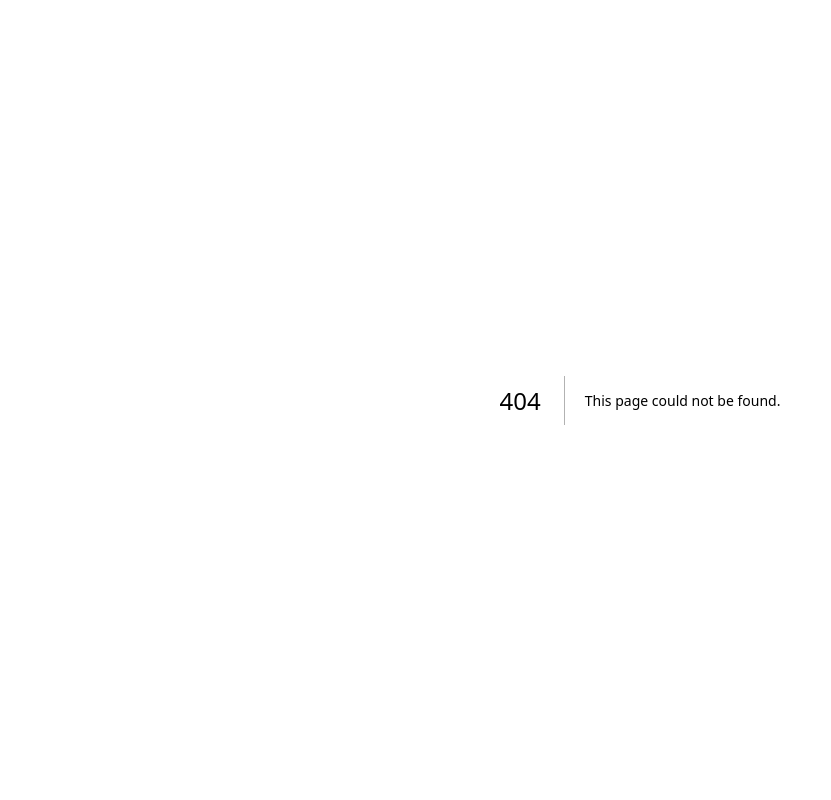
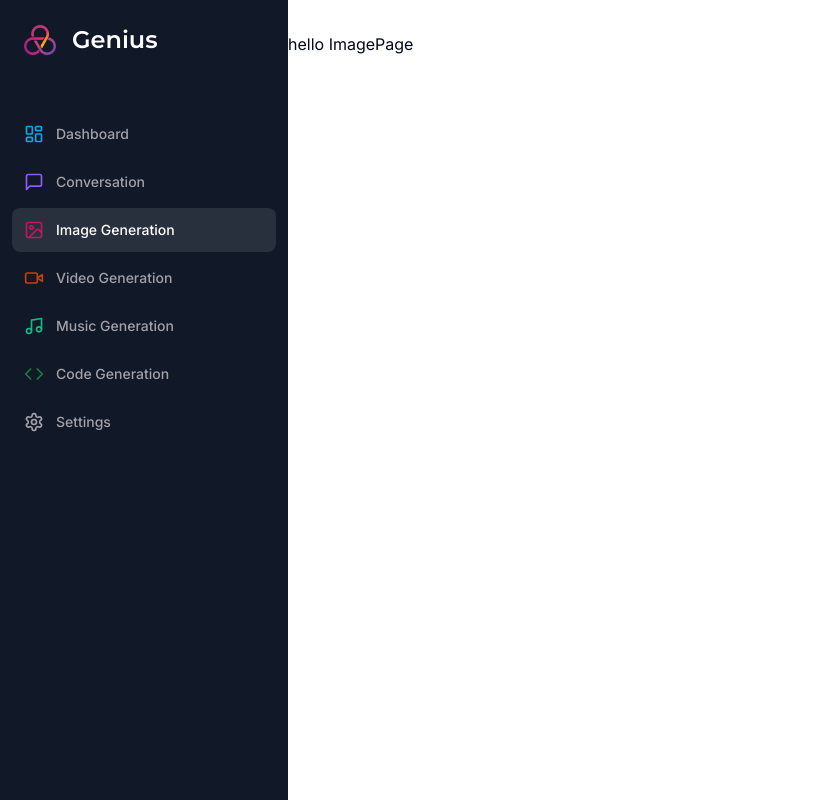
Before and after one commit to kbefff/ai-saas, a Next.js app: page /image in a window 1280 px wide. Before the commit this address had no page. Shown: the whole page, without its empty margins (0-831 px from the left). Built offline with nearby package versions, Linux system fonts and the light colour scheme.

Commit message:
add placeholders for other pages, update Images to include sizes

```diff
--- /dev/null
+++ b/app/(dashboard)/(routes)/image/page.tsx
@@ -0,0 +1,9 @@
+const ImagePage = () => {
+    return(
+        <div>
+            hello ImagePage
+        </div>
+    )
+}
+
+export default ImagePage
--- /dev/null
+++ b/app/(dashboard)/(routes)/music/page.tsx
@@ -0,0 +1,9 @@
+const MusicPage = () => {
+    return(
+        <div>
+            hello MusicPage
+        </div>
+    )
+}
+
+export default MusicPage
--- /dev/null
+++ b/app/(dashboard)/(routes)/settings/page.tsx
@@ -0,0 +1,9 @@
+const SettingsPage = () => {
+    return(
+        <div>
+            hello SettingsPage
+        </div>
+    )
+}
+
+export default SettingsPage
--- /dev/null
+++ b/app/(dashboard)/(routes)/video/page.tsx
@@ -0,0 +1,9 @@
+const VideoPage = () => {
+    return(
+        <div>
+            hello VideoPage
+        </div>
+    )
+}
+
+export default VideoPage
--- a/components/empty.tsx
+++ b/components/empty.tsx
@@ -11,7 +11,7 @@ export const Empty = ({
     return (
         <div className="h-full p-20 flex flex-col items-center justify-center">
             <div className="relative h-72 w-72">
-                <Image src="/empty.png" fill alt="Empty" />
+                <Image fill src="/empty.png" alt="Empty" sizes="(max-width: 768px) 100vw, (max-width: 1200px) 50vw, 33vw"/>
             </div>
             <p className="text-muted-foreground text-sm text-center">
                 {label}
--- a/components/loader.tsx
+++ b/components/loader.tsx
@@ -4,7 +4,7 @@ export const Loader = () => {
     return(
         <div className="h-full flex flex-col gap-y-4 items-center justify-center">
             <div className="w-10 h-10 reative animate-spin">
-                <Image alt="logo" fill src="/logo.png" />
+                <Image fill alt="logo" src="/logo.png" sizes="(max-width: 768px) 100vw, (max-width: 1200px) 50vw, 33vw"/>
             </div>
             <p className="text-muted-foreground text-sm text-center">
                 Genius is thinking...
```
